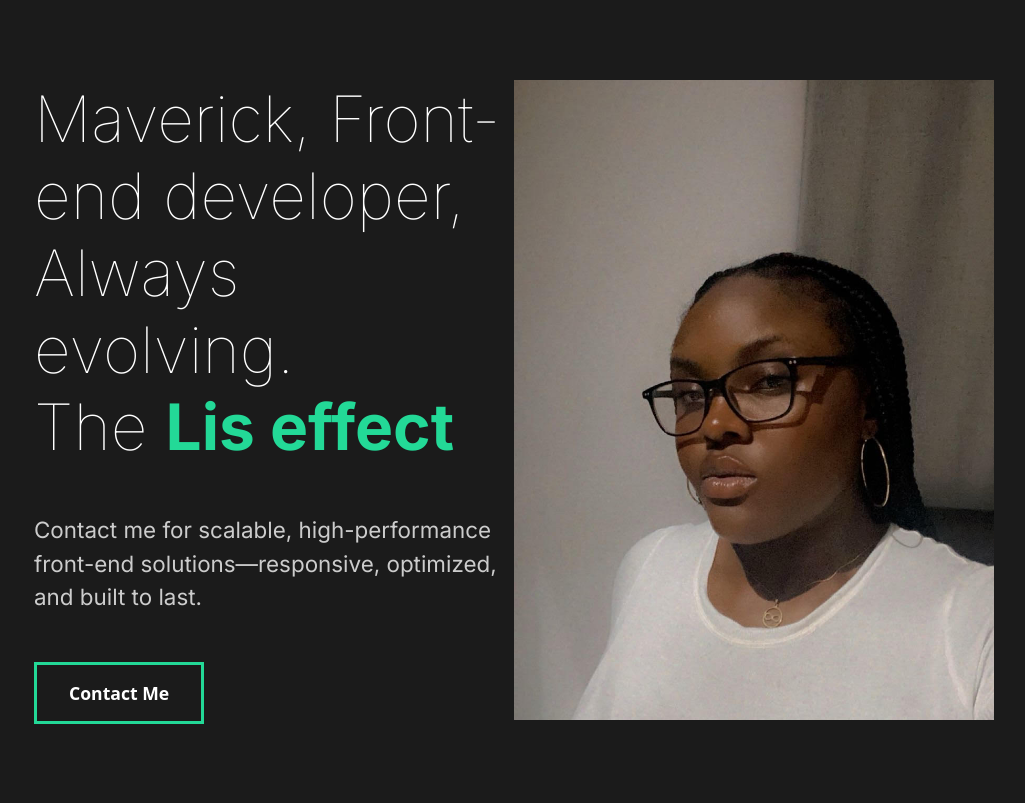
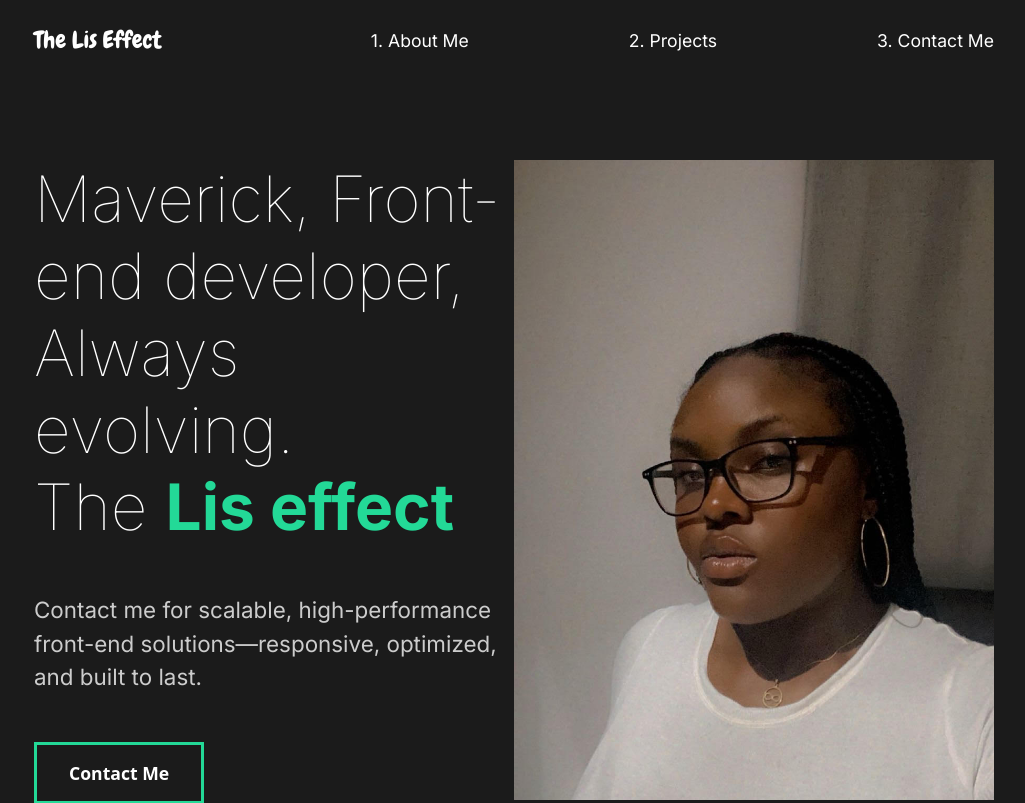
Before and after one commit to Adaaego/Portfolio, a React (Vite) app: page / in a window 1280 px wide. Shown: the top 803 px of the page, without its empty margins (126-1151 px from the left). Built offline with nearby package versions, Linux system fonts and the light colour scheme; a web font is replaced by a local one.

Commit message:
built and styled the nav

```diff
--- a/src/App.jsx
+++ b/src/App.jsx
@@ -1,6 +1,7 @@
 import { useState } from 'react'
 //importing pages
 import AboutUs from './pages/AboutUs'
+import Nav from './components/Nav'
 
 //import global styling
 import GlobalStyle from './components/GlobalStyle'
@@ -9,6 +10,7 @@
 function App() {
   return (
     <>
+    <Nav/>
     <GlobalStyle/>
     <AboutUs />
 
--- /dev/null
+++ b/src/components/Nav.jsx
@@ -0,0 +1,52 @@
+import styled from 'styled-components';
+
+const Nav = () => {
+    return(
+        <StyledNav>
+            <h1>
+                <a id='logo' href="#">The Lis Effect</a></h1>
+            <ul>
+                <li>
+                    <a href="#">1. About Me</a></li>
+                <li>
+                    <a href="#">2. Projects</a>
+                </li>
+                <li>
+                    <a href="#"> 3. Contact Me</a>
+                </li>
+            </ul>
+        </StyledNav>
+    )
+};
+
+const StyledNav = styled.nav`
+    min-height: 10vh;
+    display: flex;
+    justify-content :space-between;
+    align-items: center;
+    padding: 1rem 10rem;
+    margin: auto;
+
+    #logo{
+        font-family: "Chewy", system-ui;
+        font-size :1.5rem;
+        font-weight : lighter;
+
+    }
+
+    a{
+        color: #fff;
+        text-decoration : none;
+    }
+    ul{
+        display: flex;
+        list-style :none;
+    }
+    li{
+        padding-left : 10rem;
+        position: relative;
+    }
+`;
+
+
+export default Nav;
```
